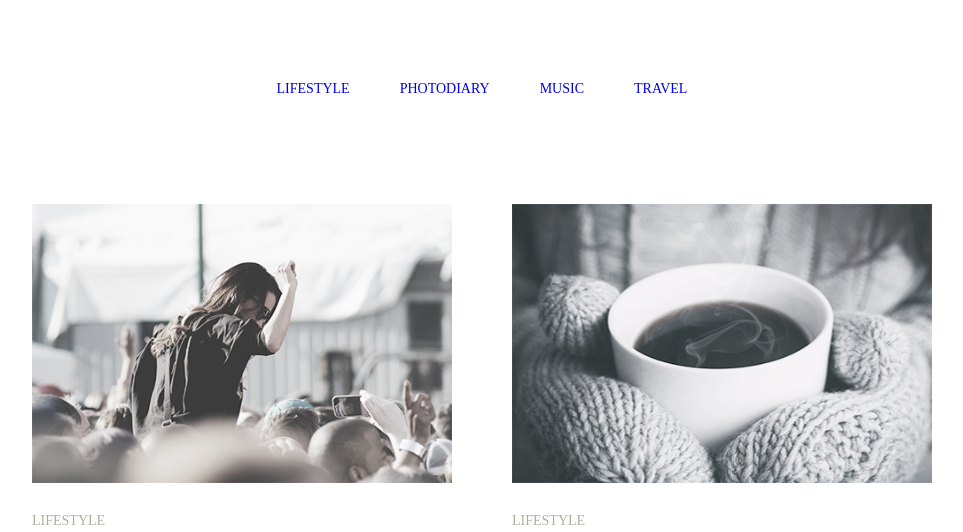
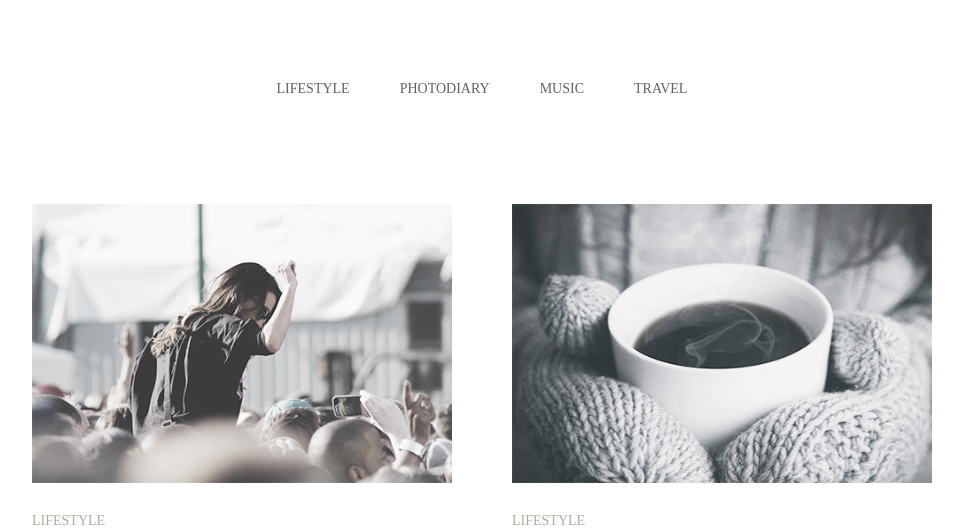
Before and after one commit to ogabura/goit-fe-course, a plain HTML site: page html-css/module-3/index.html in a window 1280 px wide. Shown: the top 532 px of the page, without its empty margins (158-1121 px from the left). Drawn offline with Linux system fonts and the light colour scheme.

Commit message:
links color fixed

```diff
--- a/html-css/module-3/css/task3.css
+++ b/html-css/module-3/css/task3.css
@@ -30,7 +30,7 @@ header {
 
 .nav a {
     font-size: 14px;
-    /*line-height: 24px;*/
+    color: #626262;
     text-transform: uppercase;
     text-decoration: none;
     padding: 25px 25px;
```
